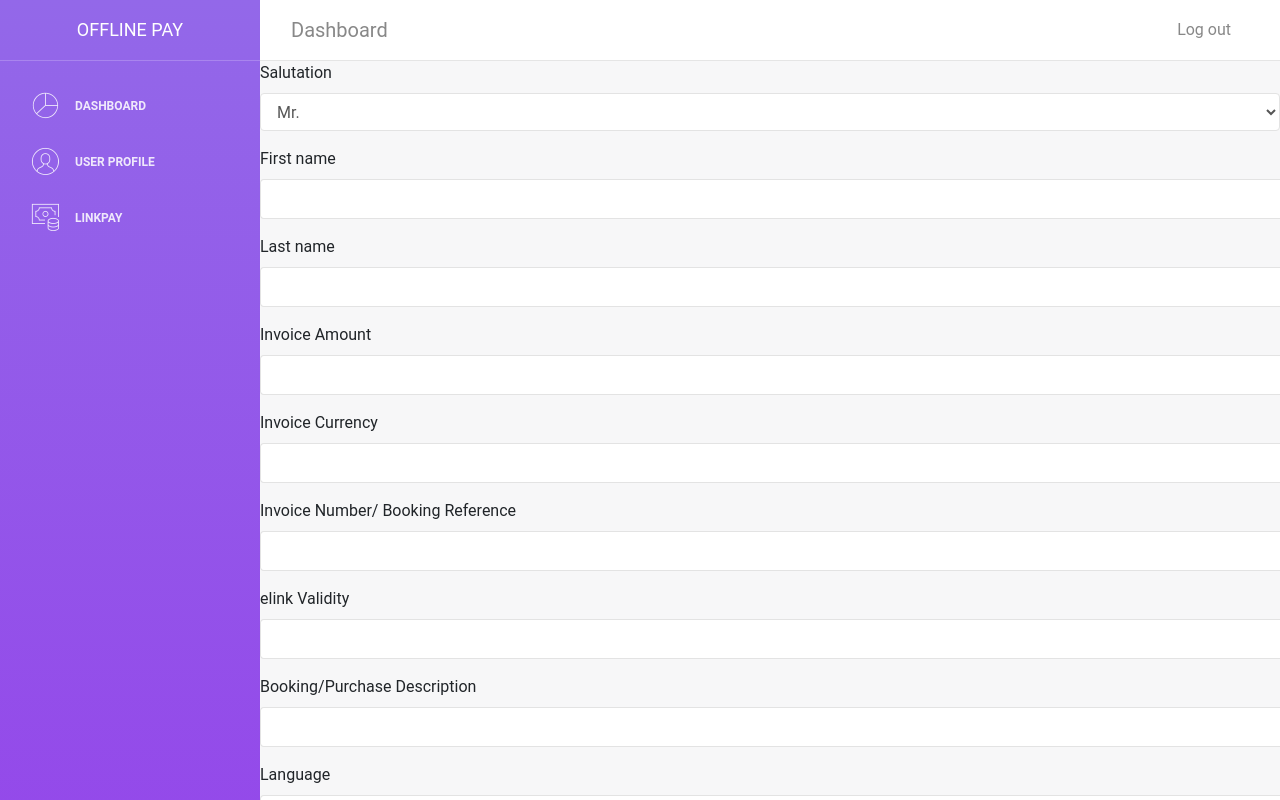
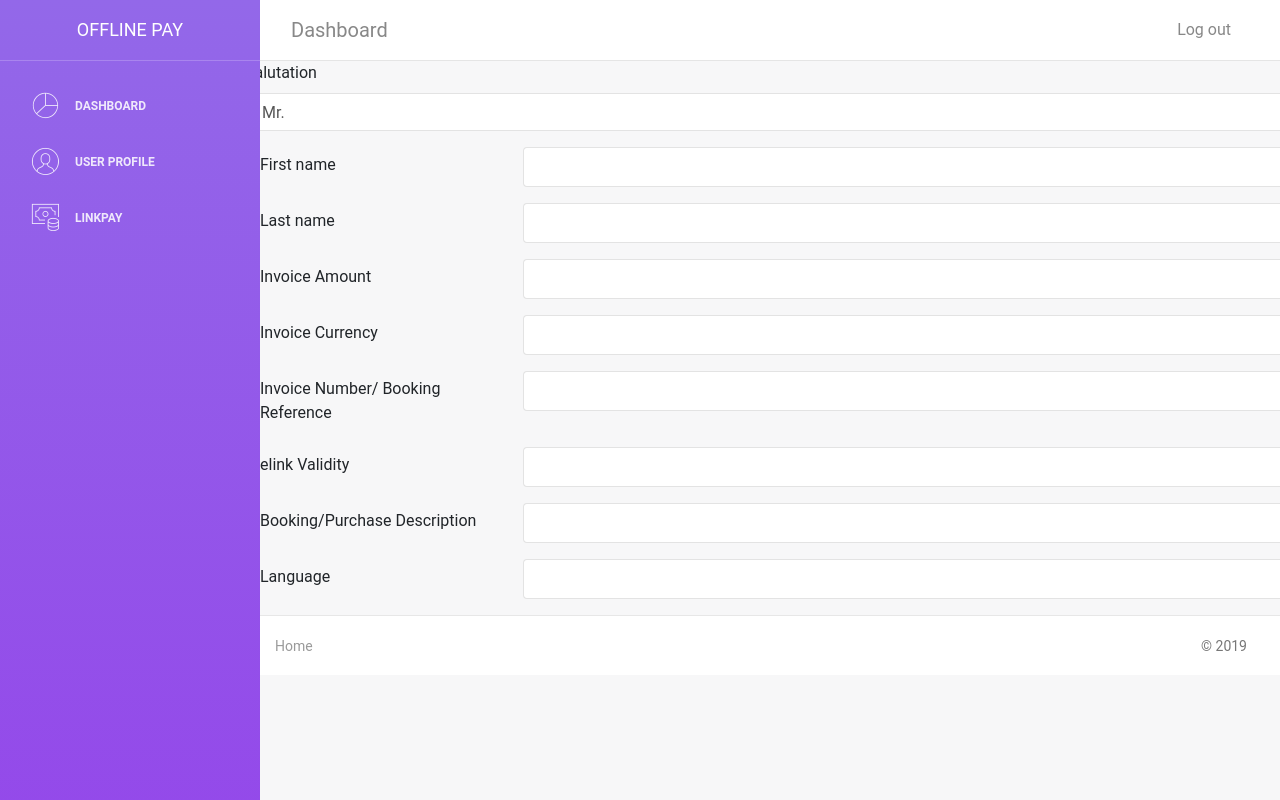
Before and after one commit to offline-pay/link-ui, a React (Create React App) app: page /link in a window 1280 px wide. Built offline with nearby package versions, Linux system fonts and the light colour scheme.

Commit message:
Adding form fields as row

```diff
--- a/src/components/FormTextField.js
+++ b/src/components/FormTextField.js
@@ -1,5 +1,5 @@
 import React from "react";
-import { Form, InputGroup } from "react-bootstrap";
+import { Form, InputGroup, Col } from "react-bootstrap";
 import { Field } from "formik";
 
 
@@ -26,8 +26,9 @@ class FormTextField extends React.Component {
           const isValid = !form.errors[field.name];
           const isInvalid = form.touched[field.name] && !isValid;
           return (
-            <Form.Group as={as} md={md} controlId={controlId}>
-              <Form.Label>{label}</Form.Label>
+            <Form.Group as={as} /*md={md} */controlId={controlId}>
+              <Form.Label column sm="3">{label}</Form.Label>
+              <Col sm="9">
                 <InputGroup>
                   {inputGroupPrepend}
                   <Form.Control
@@ -42,6 +43,7 @@ class FormTextField extends React.Component {
                     {form.errors[field.name]}
                   </Form.Control.Feedback>
                 </InputGroup>
+              </Col>
             </Form.Group>
           );
         }}
--- a/src/components/Invoice.js
+++ b/src/components/Invoice.js
@@ -13,65 +13,50 @@ class Invoice extends Component {
     render() {
         return (
             <Container>
-                <Form.Row>
+
                 <FormTextField
-                        as={Col}
+                    as={Row}
                     controlId="validationFormik01"
                     label="Invoice Amount"
                     type="text"
                     name="amount-major"
                 />
-                </Form.Row>
-                <Form.Row>
                 <FormTextField
-                        as={Col}
+                    as={Row}
                     controlId="validationFormik02"
                     label="Invoice Currency"
                     type="text"
                     name="currency"
                 />
-                </Form.Row>
-                <Form.Row>
                 <FormTextField
-                        as={Col}
+                    as={Row}
                     controlId="validationFormik02"
                     label="Invoice Number/ Booking Reference"
                     type="text"
                     name="invoiceNumber"
                 />
-                </Form.Row>
 
-                <Form.Row>
                 <FormTextField
-                        as={Col}
+                    as={Row}
                     controlId="validationFormik02"
                     label="elink Validity"
                     type="text"
                     name="elinkValidity"
                 />
-                </Form.Row>
-
-                <Form.Row>
                 <FormTextField
-                        as={Col}
+                    as={Row}
                     controlId="validationFormik02"
                     label="Booking/Purchase Description"
                     type="text"
                     name="description"
                 />
-                </Form.Row>
-
-
-
-                <Form.Row>
                 <FormTextField
-                        as={Col}
+                    as={Row}
                     controlId="validationFormik02"
                     label="Language"
                     type="text"
                     name="language"
                 />
-                </Form.Row>
             </Container>
         );
     }
--- a/src/components/LinkUser.js
+++ b/src/components/LinkUser.js
@@ -13,8 +13,7 @@ class LinkUser extends Component {
     render() {
         return (
             <Container>
-                <Form.Row>
-                    <Form.Group as={Col} controlId="formGridState">
+                <Form.Group as={Row} controlId="formGridState">
                     <Form.Label>Salutation</Form.Label>
                     <Form.Control as="select" value="Choose...">
                         <option>Mr.</option>
@@ -22,25 +21,21 @@ class LinkUser extends Component {
                         <option>Ms.</option>
                     </Form.Control>
                 </Form.Group>
-                </Form.Row>
-                <Form.Row>
+
                 <FormTextField
-                        as={Col}
+                    as={Row}
                     controlId="validationFormik01"
                     label="First name"
                     type="text"
                     name="firstName"
                 />
-                </Form.Row>
-                <Form.Row>
                 <FormTextField
-                        as={Col}
+                    as={Row}
                     controlId="validationFormik02"
                     label="Last name"
                     type="text"
                     name="lastName"
                 />
-                </Form.Row>
 
             </Container>
         );
```
Lines whose indentation alone changed are shown as unchanged.
